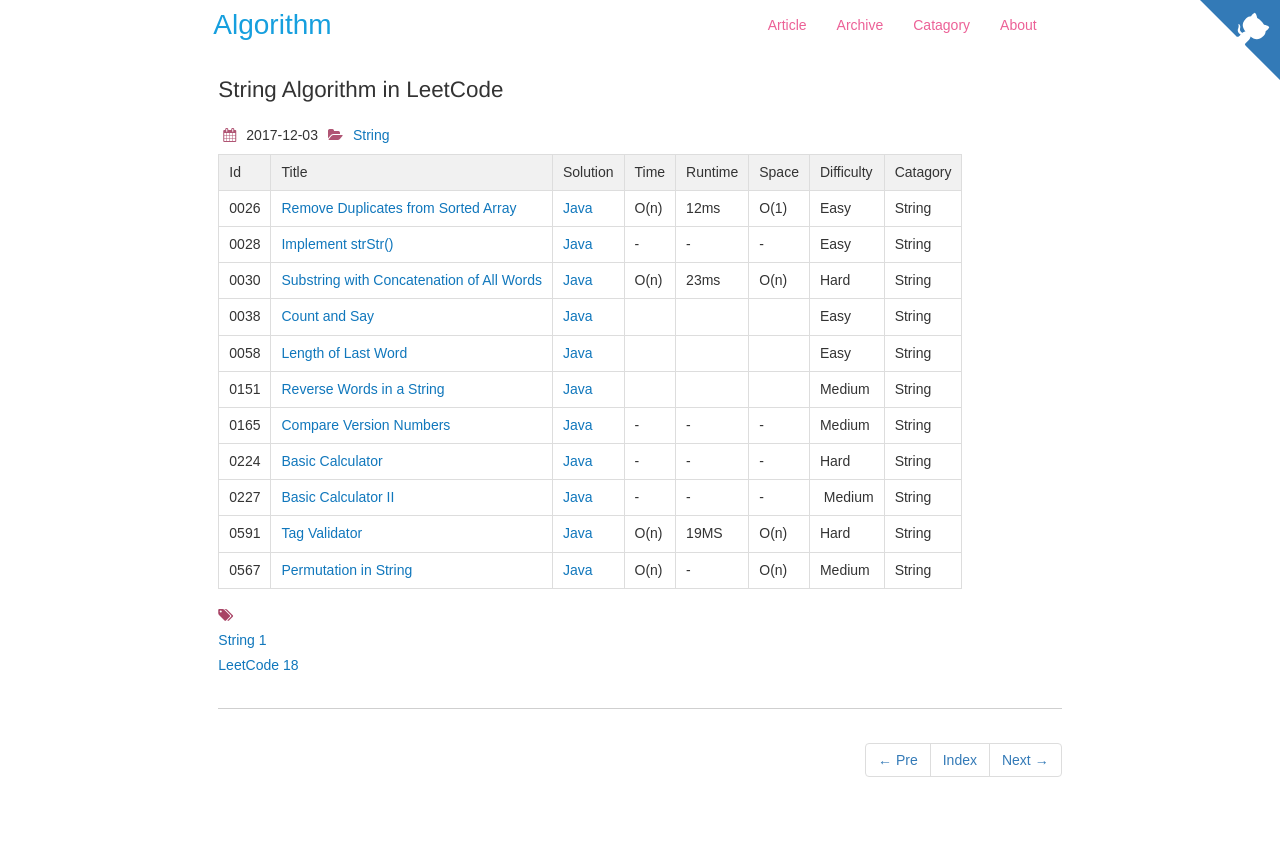
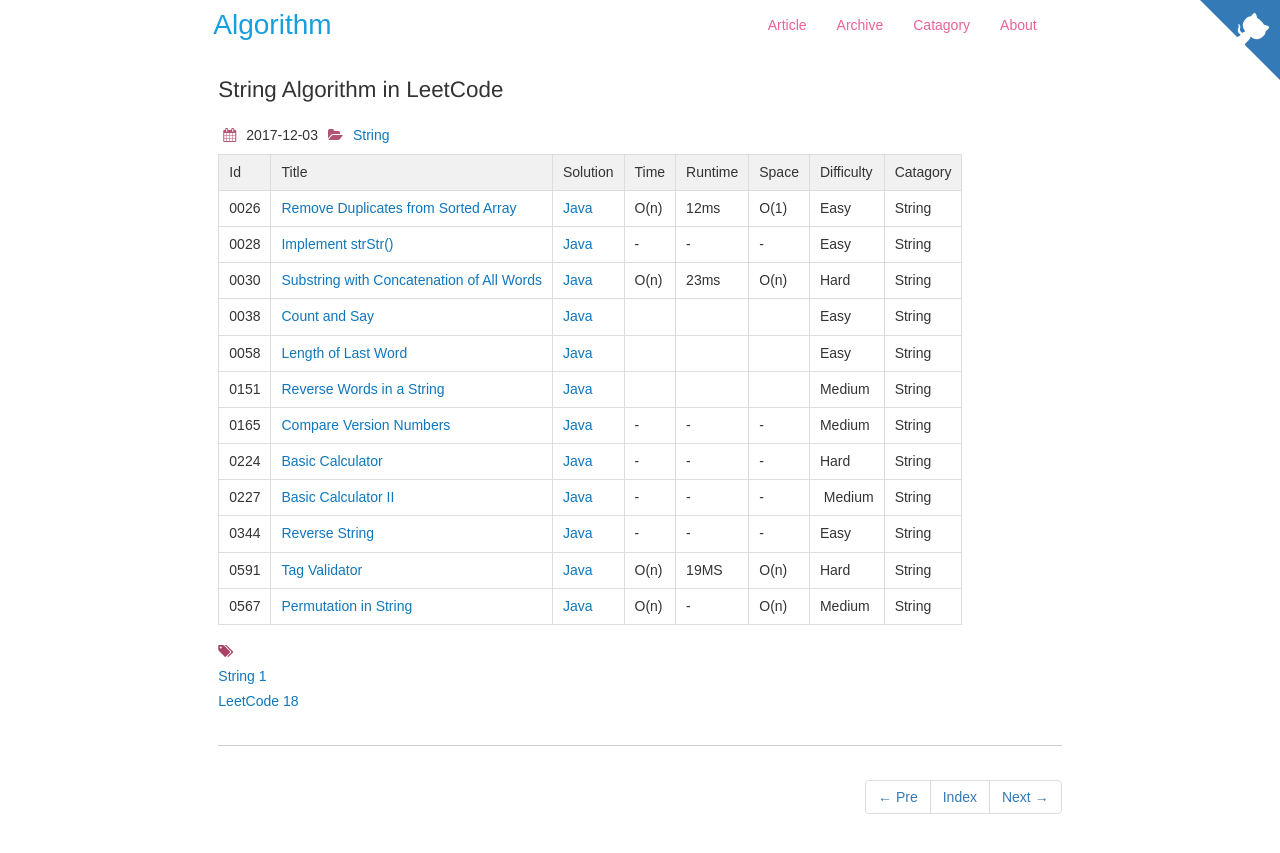
Before and after one commit to dunso/algorithm, a Jekyll site: the page built from docs/_posts/2017-12-03-String.md, in a window 1280 px wide. Shown: the top 853 px of the page. Built offline with Jekyll 4.4.1, drawn with Linux system fonts in a browser that asks for light colours; nearby versions of some CDN libraries.

Commit message:
Add index of LeetCode0344.java to docs

```diff
--- a/docs/_posts/2017-12-03-String.md
+++ b/docs/_posts/2017-12-03-String.md
@@ -21,5 +21,6 @@
 |0165|[Compare Version Numbers](https://leetcode.com/problems/compare-version-numbers) | [Java](https://e.srl/leetcode-165/)  |-|-|-|  Medium |String|
 |0224|[Basic Calculator](https://leetcode.com/problems/basic-calculator/) | [Java](https://e.srl/leetcode-224/)  |-|-|-|  Hard |String|
 |0227|[Basic Calculator II](https://leetcode.com/problems/basic-calculator-ii/)  | [Java](https://e.srl/leetcode-227/)  |-|-|-|  Medium |String|
+|0344|[Reverse String](https://leetcode.com/problems/reverse-string)  | [Java](https://e.srl/leetcode-344/)  |-|-|-| Easy |String|
 |0591|[Tag Validator](https://leetcode.com/problems/tag-validator)| [Java](https://e.srl/leetcode-591/)  | O(n) |19MS| O(n)  |  Hard |String|
 |0567|[Permutation in String](https://leetcode.com/problems/permutation-in-string)| [Java](https://e.srl/leetcode-567/)  | O(n) |-| O(n)  |  Medium |String|
```
